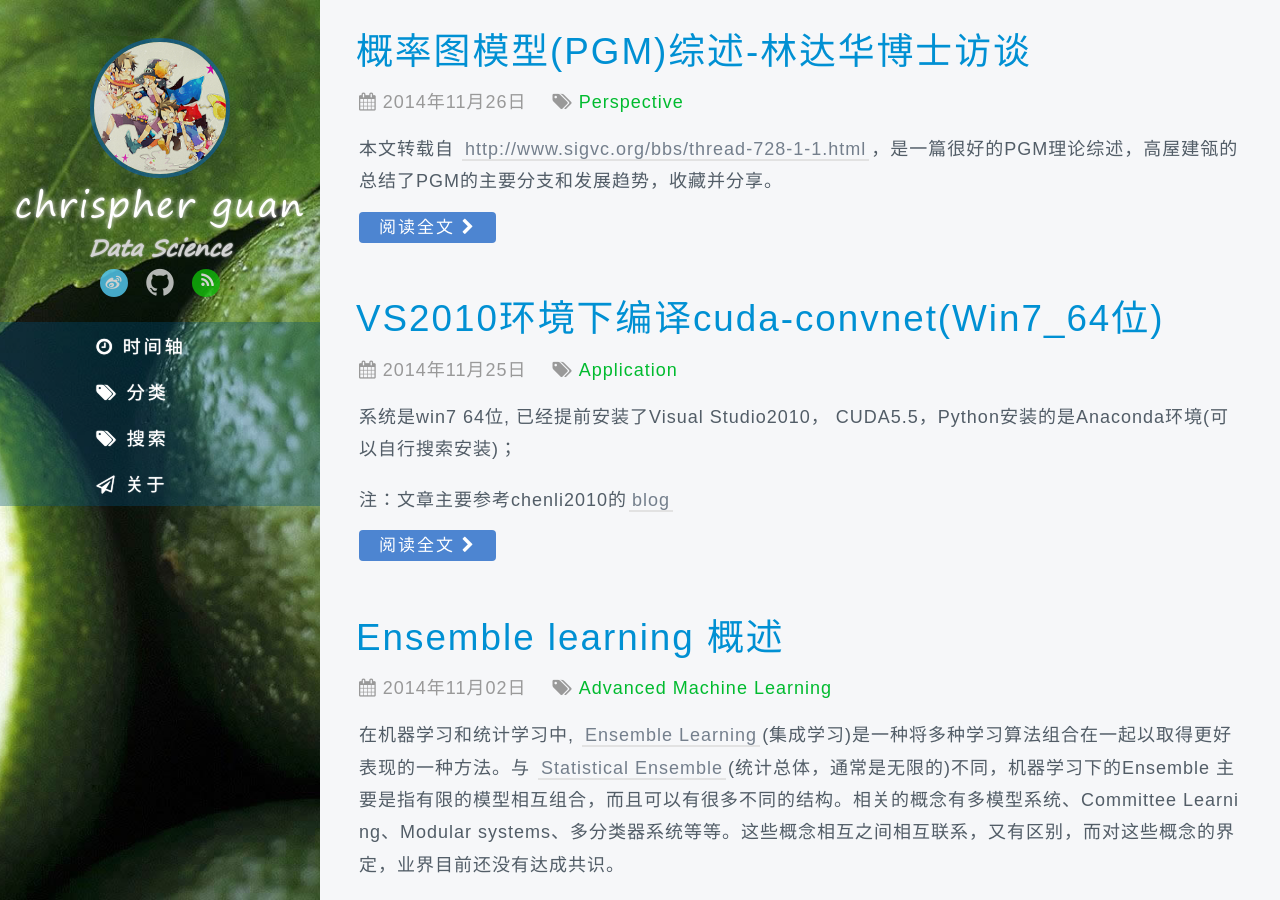
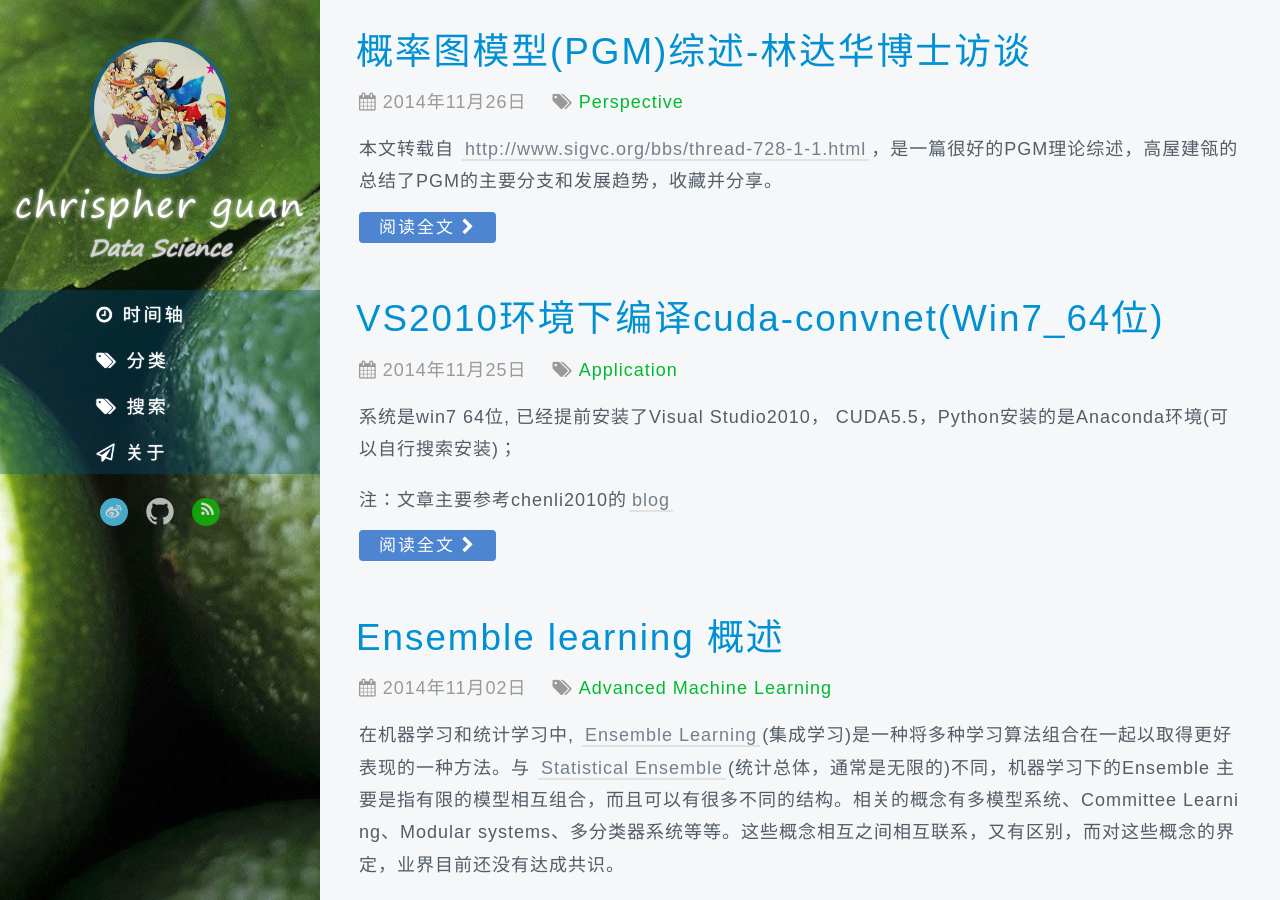
Before and after one commit to chrispher/chrispher.github.com, a Jekyll site: the page built from index.html, in a window 1280 px wide and 900 px high. Built offline with Jekyll 4.4.1, drawn with Linux system fonts in a browser that asks for light colours; some web fonts are replaced; the list of posts is cut into pages by our own code; comment, search, counter and statistics services are not loaded.

Commit message:
modify the search html

```diff
--- a/_includes/sidebar.html
+++ b/_includes/sidebar.html
@@ -4,13 +4,6 @@
   </div>
   <h1 class="title"><a href="/">{{ site.blog.name }}</a></h1>
   <h2 class="sub-title">{{ site.blog.description }}</h2>
-
-  <nav id="sub-nav">
-    <a class="weibo " href="{{ site.author.weibo }}" title="新浪微博" target="_blank"><i class="fa fa-weibo"></i></a>
-    <a class="github" href="{{ site.author.github }}" title="GitHub" target="_blank"><i class="fa fa-github fa-2x"></i></a>
-    <a class="rss" href="/page/feed.xml" title="RSS订阅" target="_blank"><i class="fa fa-rss"></i></a>
-  </nav>
-
   <nav id="nav">
     <ul>
     {% for nav in site.data.nav %}
@@ -18,9 +11,13 @@
     {% endfor%}
     </ul>
   </nav>
-
+  <nav id="sub-nav">
+    <a class="weibo " href="{{ site.author.weibo }}" title="新浪微博" target="_blank"><i class="fa fa-weibo"></i></a>
+    <a class="github" href="{{ site.author.github }}" title="GitHub" target="_blank"><i class="fa fa-github fa-2x"></i></a>
+    <a class="rss" href="/page/feed.xml" title="RSS订阅" target="_blank"><i class="fa fa-rss"></i></a>
+  </nav>
   <div id="license">
-    <a href="http://creativecommons.org/licenses/by-nc-sa/3.0/cn/" target="_blank" title="本站所有作品采用：&#10;知识共享《署名 非商业性使用 相同方式共享 3.0》&#10;进行许可" ></a>
+    <a href="http://creativecommons.org/licenses/by-nc-sa/3.0/cn/" target="_blank" title="本站所有作品采用：&#10;知识共享《署名 非商业性使用 相同方式共享 3.0》&#10;进行许可" >
+    </a>
   </div>
-
 </div>
--- a/page/search.html
+++ b/page/search.html
@@ -2,6 +2,7 @@
 layout: blog
 title: 站内搜索
 ---
+<link rel="stylesheet" href="/res/css/page.css">
 
 <div class="search-wrapper">
 	<div class="search-form">
@@ -9,6 +10,8 @@ title: 站内搜索
 	  <ul class="search-results post-list"></ul><!-- /.search-results -->
 	</div><!-- /.search-form -->
 </div><!-- ./search-wrapper -->
+
+<br/>
 
 <script src="//ajax.googleapis.com/ajax/libs/jquery/1.9.1/jquery.min.js"></script>
 <script>window.jQuery || document.write('<script src="/res/js/vendor/jquery-1.9.1.min.js"><\/script>')</script>
```
